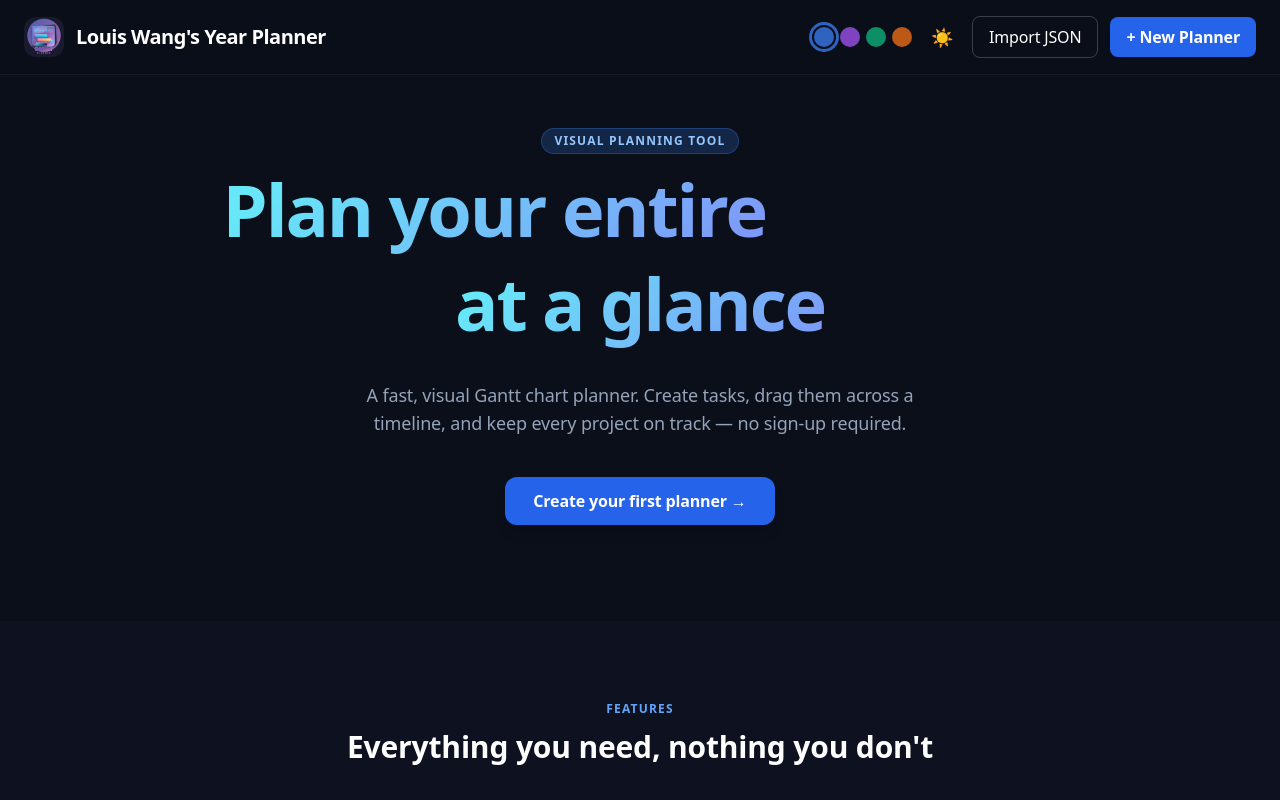
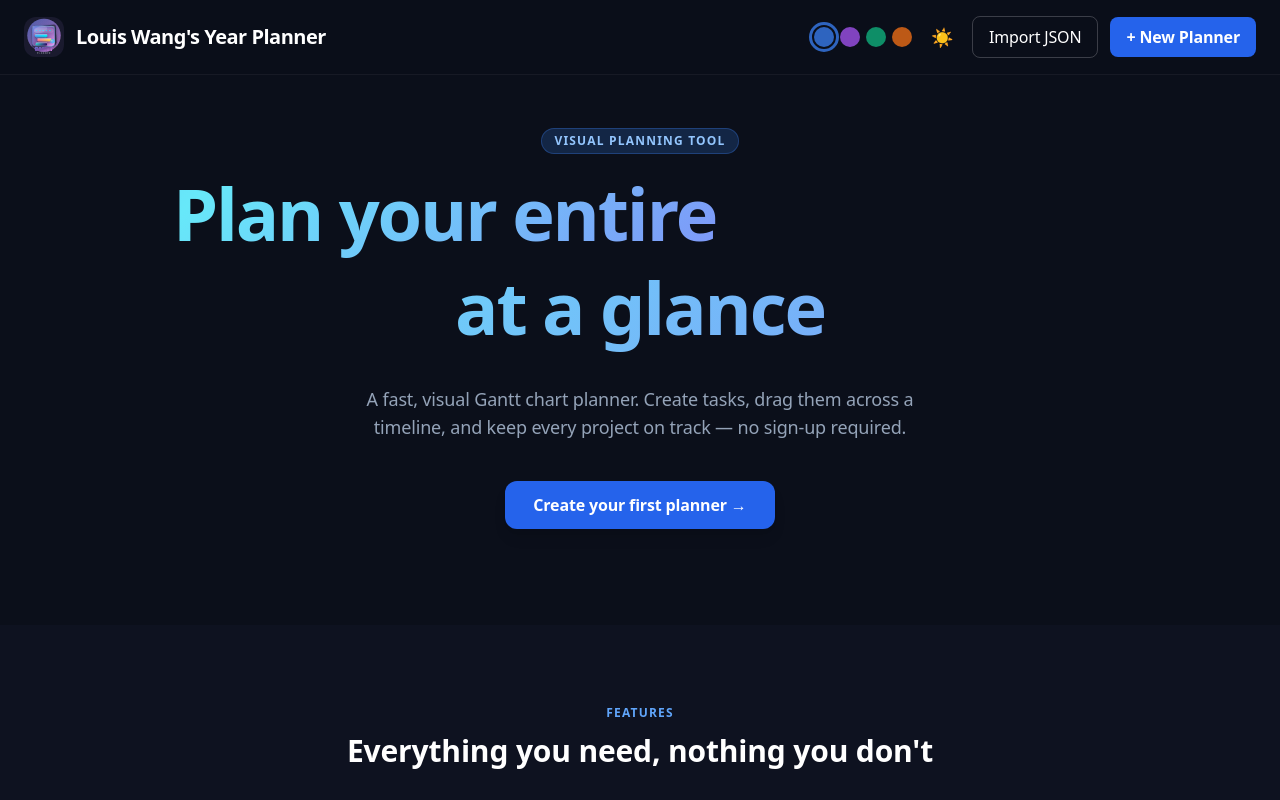
Before and after one commit to Louisw123451/Louis-Wang-s-Year-Planner, a React (Create React App) app: page / in a window 1280 px wide. Shown: the top 800 px of the page. Built offline with nearby package versions, Linux system fonts and the light colour scheme.

Commit message:
Hero: absolute-positioned rotating word, invisible spacer holds width

```diff
--- a/src/LandingPage.js
+++ b/src/LandingPage.js
@@ -263,30 +263,39 @@ export default function LandingPage({ onOpen }) {
         </span>
 
         {/* Animated headline */}
-        <h1 className="text-5xl sm:text-6xl md:text-7xl font-extrabold leading-tight mb-6 text-center w-full">
-          {/* Line 1: "Plan your entire [rotating word]" — word in fixed-width box so "Plan your entire" never shifts */}
-          <span style={{ display: 'flex', alignItems: 'baseline', justifyContent: 'center', overflow: 'visible', whiteSpace: 'nowrap' }}>
+        <h1 className="text-5xl sm:text-6xl md:text-7xl font-extrabold mb-6 text-center w-full" style={{ lineHeight: 1.2 }}>
+          {/* Line 1: "Plan your entire [word]" — word uses absolute pos so static text is always centred on full line */}
+          <span style={{ display: 'block', textAlign: 'center', whiteSpace: 'nowrap' }}>
             <span
               className="hero-gradient-text text-transparent"
-              style={{ backgroundImage: `linear-gradient(135deg, ${accentCfg.from}, ${accentCfg.via}, ${accentCfg.to})`, marginRight: '0.25em' }}
+              style={{ backgroundImage: `linear-gradient(135deg, ${accentCfg.from}, ${accentCfg.via}, ${accentCfg.to})` }}
             >
-              Plan your entire
+              Plan your entire&nbsp;
             </span>
-            {/* Fixed-width slot sized to longest word ("projects") so static text never moves */}
-            <span style={{ display: 'inline-block', width: '3.8em', overflow: 'visible', textAlign: 'left' }}>
+            <span style={{ position: 'relative', display: 'inline-block', minWidth: '5.2em' }}>
               <span
                 key={wordIdx}
                 className="word-cycle hero-gradient-text text-transparent"
-                style={{ backgroundImage: `linear-gradient(135deg, ${accentCfg.from}, ${accentCfg.via}, ${accentCfg.to})` }}
+                style={{
+                  backgroundImage: `linear-gradient(135deg, ${accentCfg.from}, ${accentCfg.via}, ${accentCfg.to})`,
+                  position: 'absolute',
+                  left: 0,
+                  top: 0,
+                  whiteSpace: 'nowrap',
+                }}
               >
                 {CYCLE_WORDS[wordIdx]}
               </span>
+              {/* invisible longest word to hold space */}
+              <span aria-hidden="true" style={{ visibility: 'hidden', pointerEvents: 'none' }}
+                className="hero-gradient-text"
+              >projects</span>
             </span>
           </span>
-          {/* Line 2: "at a glance" */}
+          {/* Line 2 */}
           <span
-            className="hero-gradient-text text-transparent block text-center"
-            style={{ backgroundImage: `linear-gradient(135deg, ${accentCfg.from}, ${accentCfg.via}, ${accentCfg.to})` }}
+            className="hero-gradient-text text-transparent"
+            style={{ backgroundImage: `linear-gradient(135deg, ${accentCfg.from}, ${accentCfg.via}, ${accentCfg.to})`, display: 'block', textAlign: 'center' }}
           >
             at a glance
           </span>
--- a/src/index.css
+++ b/src/index.css
@@ -40,13 +40,9 @@ body {
   display: inline-block;
   animation: wordIn 3s ease-in-out infinite;
   white-space: nowrap;
-  overflow: visible;
   padding-bottom: 0.2em;
   letter-spacing: -0.03em;
   line-height: 1.1;
-  min-width: 5ch;
-  text-align: left;
-  vertical-align: baseline;
 }
 
 /* ── Google Translate widget dark-mode overrides ── */
```
